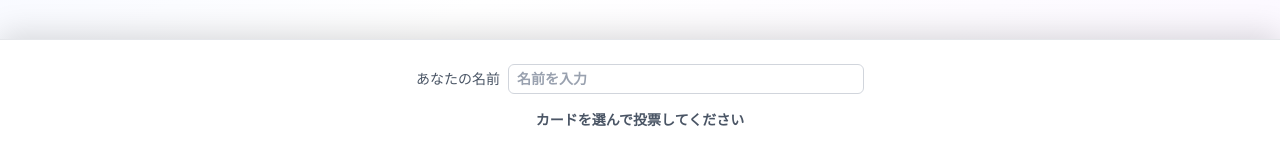
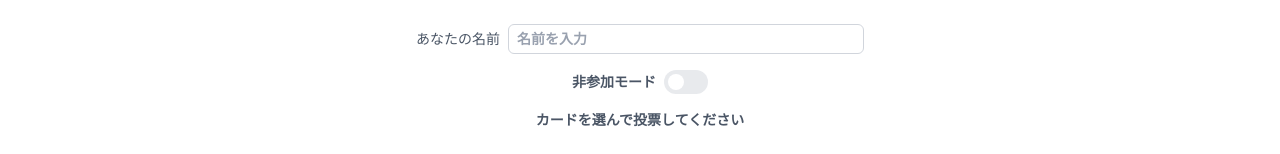
Before and after one commit to f96u/planning-poker, a Next.js app: page /rooms/1 in a window 1280 px wide. Shown: the part 498-652 px from the top of the page. Built offline with nearby package versions, Linux system fonts and the light colour scheme; no server answers.

Commit message:
add: 非参加モードを追加

```diff
--- a/src/app/rooms/[id]/_components/Board.tsx
+++ b/src/app/rooms/[id]/_components/Board.tsx
@@ -23,6 +23,7 @@ export function Board({ roomId }: Props) {
     const userRef = ref(db, `rooms/${roomId}/users/${user.uid}`);
     update(userRef, {
       online: true,
+      // isObserverはデフォルトでfalse（参加者）なので明示的に設定しない
     });
     onDisconnect(userRef).update({ online: false });
   }, [roomId, user]);
@@ -44,7 +45,12 @@ export function Board({ roomId }: Props) {
   const usersList = Object.entries(roomData?.users || {});
   const revealed = roomData?.status === 'revealed';
 
-  const validVotes = usersList
+  // オブザーバーではないユーザー（参加者）のみを対象にする
+  const participatingUsers = usersList.filter(
+    ([, user]) => !user.isObserver
+  );
+
+  const validVotes = participatingUsers
     .map(([, user]) => user.vote)
     .filter((vote) => typeof vote === 'number') as number[];
   const average =
@@ -104,8 +110,8 @@ export function Board({ roomId }: Props) {
               <p className="text-sm text-gray-600 font-semibold">投票受付中...</p>
             </div>
             <p className="text-[11px] text-gray-400">
-              {usersList.filter(([, u]) => u.vote !== null && u.vote !== undefined).length} /{' '}
-              {usersList.length} 人が投票済み
+              {participatingUsers.filter(([, u]) => u.vote !== null && u.vote !== undefined).length} /{' '}
+              {participatingUsers.length} 人が投票済み
             </p>
             <div className="flex justify-center gap-2 sm:gap-3 pt-1.5 sm:pt-2">
               <button
--- a/src/app/rooms/[id]/_components/Hand.tsx
+++ b/src/app/rooms/[id]/_components/Hand.tsx
@@ -35,6 +35,7 @@ export function Hand({ roomId }: Props) {
   const isLoading = authLoading || !roomData;
   const currentName =
     (user && roomData?.users?.[user.uid]?.name) || 'ゲスト';
+  const isObserver = !!(user && roomData?.users?.[user.uid]?.isObserver); // デフォルトはfalse（参加者）
 
   const handleNameFocus = () => {
     // 初回フォーカス時に名前が未入力なら現在の名前で初期化
@@ -52,11 +53,23 @@ export function Hand({ roomId }: Props) {
   };
 
   const handleVote = (card: number | string) => {
-    if (!user) return;
+    if (!user || isObserver) return;
     const userRef = ref(db, `rooms/${roomId}/users/${user.uid}`);
     update(userRef, {
       vote: card,
       online: true,
+    });
+  };
+
+  const handleToggleObserver = () => {
+    if (!user) return;
+    const userRef = ref(db, `rooms/${roomId}/users/${user.uid}`);
+    const newIsObserver = !isObserver;
+    update(userRef, {
+      isObserver: newIsObserver,
+      online: true,
+      // オブザーバーになる場合は投票もクリア
+      ...(newIsObserver ? { vote: null } : {}),
     });
   };
 
@@ -76,8 +89,35 @@ export function Hand({ roomId }: Props) {
         />
       </div>
 
+      {/* オブザーバーモードトグル */}
+      <div className="max-w-md mx-auto mb-4 flex items-center justify-center gap-2">
+        <label className="text-sm text-gray-600 font-semibold">非参加モード</label>
+        <button
+          onClick={handleToggleObserver}
+          disabled={isLoading}
+          className={`
+            relative inline-flex h-6 w-11 items-center rounded-full transition-colors
+            ${isObserver ? 'bg-indigo-600' : 'bg-gray-300'}
+            ${isLoading ? 'opacity-50 cursor-not-allowed' : 'cursor-pointer'}
+          `}
+          role="switch"
+          aria-checked={isObserver ?? false}
+        >
+          <span
+            className={`
+              inline-block h-4 w-4 transform rounded-full bg-white transition-transform
+              ${isObserver ? 'translate-x-6' : 'translate-x-1'}
+            `}
+          />
+        </button>
+      </div>
+
       <p className="text-sm font-semibold text-gray-600 mb-2 text-center">
-        {revealed ? '結果が開示されました' : 'カードを選んで投票してください'}
+        {revealed
+          ? '結果が開示されました'
+          : isObserver
+          ? '非参加モードです（投票には参加しません）'
+          : 'カードを選んで投票してください'}
       </p>
       <div className="flex flex-wrap justify-center gap-3 px-2 pt-4 pb-3 sm:flex-nowrap">
         {CARDS.map((card) => {
@@ -86,7 +126,7 @@ export function Hand({ roomId }: Props) {
             <button
               key={card}
               onClick={() => handleVote(card)}
-              disabled={revealed || isLoading}
+              disabled={revealed || isLoading || isObserver}
               className={`
                 shrink-0 w-16 h-24 md:w-20 md:h-28 rounded-xl font-bold text-2xl md:text-3xl transition-all duration-200
                 border-2 shadow-lg
@@ -96,7 +136,7 @@ export function Hand({ roomId }: Props) {
                     : 'bg-white text-gray-700 border-gray-300 hover:border-indigo-400 hover:bg-indigo-50 hover:shadow-xl'
                 }
                 ${
-                  revealed || isLoading
+                  revealed || isLoading || isObserver
                     ? 'opacity-50 cursor-not-allowed hover:scale-100 hover:translate-y-0'
                     : 'hover:-translate-y-2'
                 }
--- a/src/app/rooms/[id]/_components/PlayerCard.tsx
+++ b/src/app/rooms/[id]/_components/PlayerCard.tsx
@@ -13,6 +13,7 @@ type Props = {
 
 export function PlayerCard({ uid, player, isCurrentUser, revealed, onRemove }: Props) {
   const hasVoted = player.vote !== undefined && player.vote !== null;
+  const isObserver = !!player.isObserver; // デフォルトはfalse（参加者）
 
   return (
     <div
@@ -30,6 +31,7 @@ export function PlayerCard({ uid, player, isCurrentUser, revealed, onRemove }: P
         ${revealed && player.vote === '?' && !isCurrentUser ? 'border-yellow-400 bg-yellow-50' : ''}
         ${revealed && player.vote === '?' && isCurrentUser ? 'border-blue-400 bg-yellow-50' : ''}
         ${!player.online ? 'opacity-40 grayscale' : ''}
+        ${isObserver ? 'opacity-60 border-dashed' : ''}
       `}
     >
       {/* 削除ボタン（自分以外の場合のみ表示） */}
@@ -65,6 +67,9 @@ export function PlayerCard({ uid, player, isCurrentUser, revealed, onRemove }: P
         {!player.online && (
           <p className="text-xs text-gray-400 mt-1">オフライン</p>
         )}
+        {isObserver && (
+          <p className="text-xs text-gray-500 mt-1 font-semibold">非参加</p>
+        )}
       </div>
 
       {/* 投票済みバッジ（未開示時のみ） */}
--- a/src/types.ts
+++ b/src/types.ts
@@ -3,6 +3,7 @@ export interface User {
   name: string;
   vote: number | string | null; // 数値、'?'、または未投票(null)
   online: boolean;
+  isObserver?: boolean; // オブザーバーかどうか（デフォルト: false、つまり参加者）
 }
 
 // ルームの型
```
